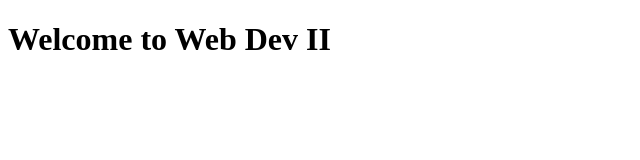
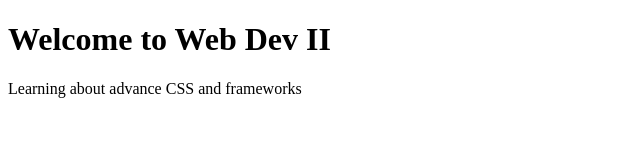
Before and after one commit to abhaysharma/mtm6201-week1-w23-010, a plain HTML site: page index.html in a window 1280 px wide. Shown: the whole page, without its empty margins (0-640 px from the left). Drawn offline with Linux system fonts and the light colour scheme.

Commit message:
adds more content

```diff
--- a/index.html
+++ b/index.html
@@ -11,6 +11,7 @@
 <body>
   <div class="container">
     <h1>Welcome to Web Dev II</h1>
+    <p>Learning about advance CSS and frameworks</p>
   </div>
 </body>
 
```
